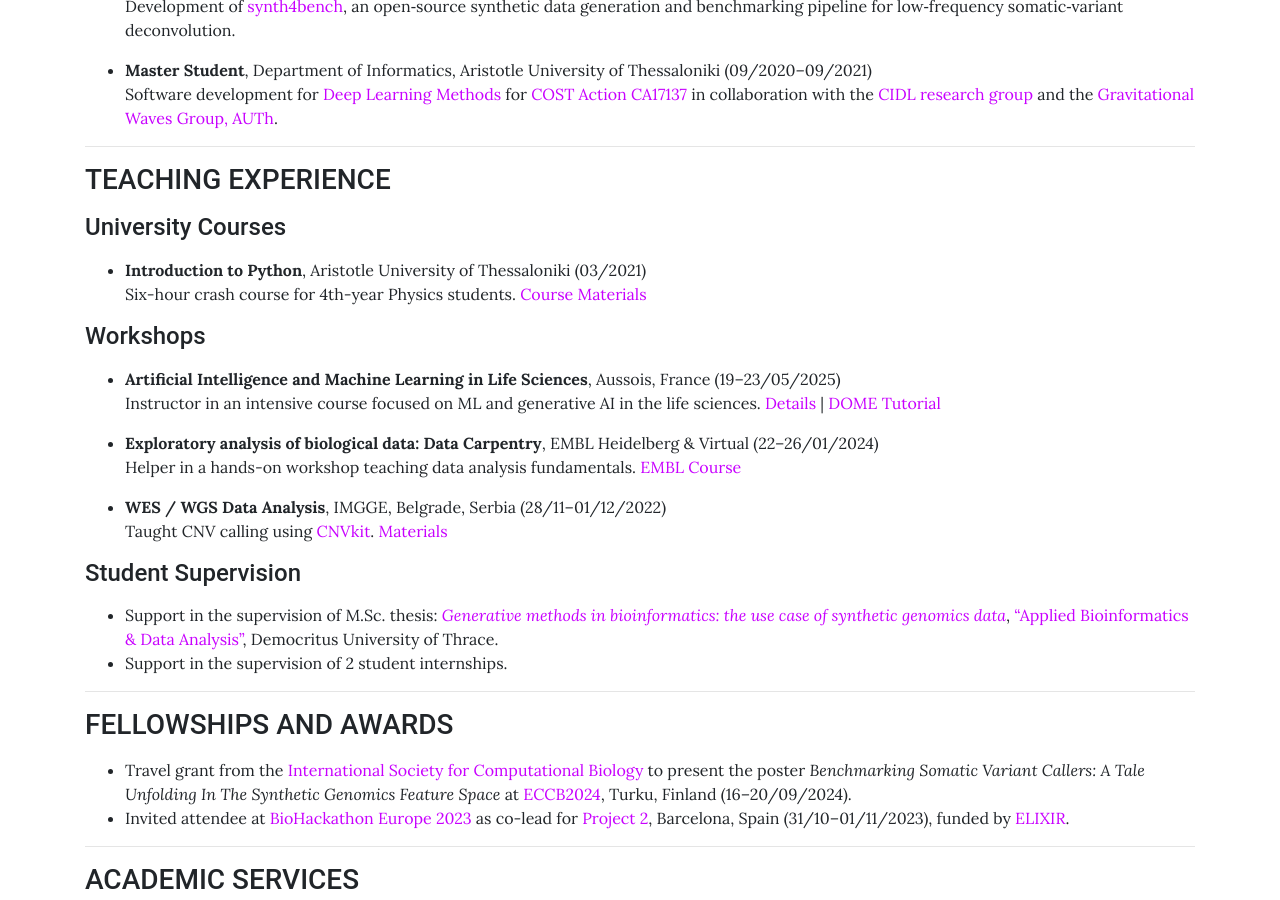
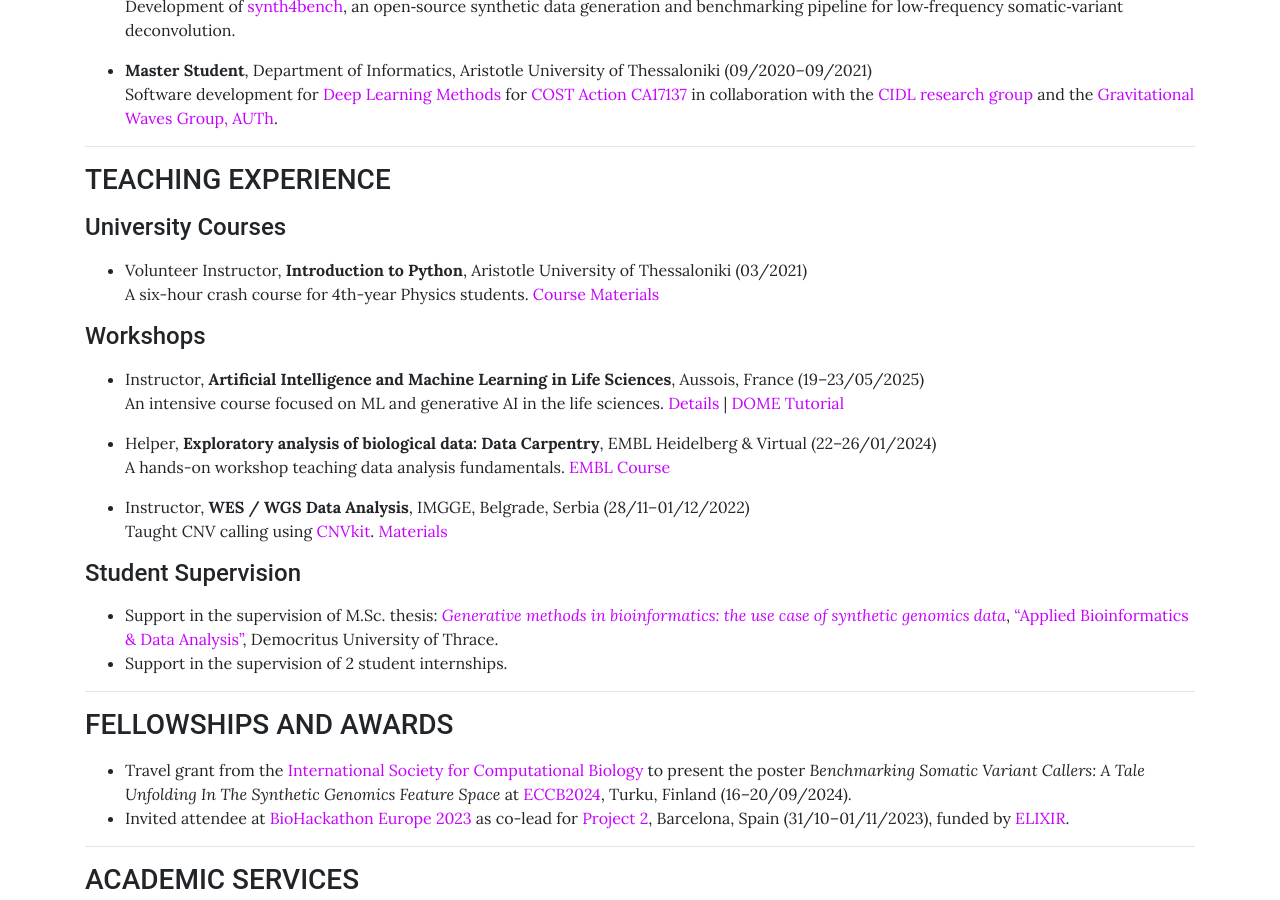
Before and after one commit to sfragkoul/sfragkoul.github.io, a Jekyll site: the page built from pages/CV.md, in a window 1280 px wide and 900 px high, scrolled down 1156 px. Built offline with Jekyll 4.4.1, drawn with Linux system fonts in a browser that asks for light colours.

Commit message:
Update CV.md

```diff
--- a/pages/CV.md
+++ b/pages/CV.md
@@ -54,19 +54,19 @@
 
 #### University Courses
 
-- **Introduction to Python**, Aristotle University of Thessaloniki (03/2021)
-  Six-hour crash course for 4th-year Physics students. [Course Materials](https://github.com/sfragkoul/Python_Intro)
+- Volunteer Instructor, **Introduction to Python**, Aristotle University of Thessaloniki (03/2021)
+  A six-hour crash course for 4th-year Physics students. [Course Materials](https://github.com/sfragkoul/Python_Intro)
 
 
 #### Workshops
 
-- **Artificial Intelligence and Machine Learning in Life Sciences**, Aussois, France (19–23/05/2025)
-  Instructor in an intensive course focused on ML and generative AI in the life sciences. [Details](https://moodle.france-bioinformatique.fr/course/view.php?id=34) | [DOME Tutorial](https://training.galaxyproject.org/training-material/topics/statistics/tutorials/dome/tutorial.html)
+- Instructor, **Artificial Intelligence and Machine Learning in Life Sciences**, Aussois, France (19–23/05/2025)
+  An intensive course focused on ML and generative AI in the life sciences. [Details](https://moodle.france-bioinformatique.fr/course/view.php?id=34) | [DOME Tutorial](https://training.galaxyproject.org/training-material/topics/statistics/tutorials/dome/tutorial.html)
 
-- **Exploratory analysis of biological data: Data Carpentry**, EMBL Heidelberg & Virtual (22–26/01/2024)
-  Helper in a hands-on workshop teaching data analysis fundamentals. [EMBL Course](https://www.embl.org/about/info/course-and-conference-office/events/dtc24-01/#vf-tabs__section-speakers)
+- Helper, **Exploratory analysis of biological data: Data Carpentry**, EMBL Heidelberg & Virtual (22–26/01/2024)
+  A hands-on workshop teaching data analysis fundamentals. [EMBL Course](https://www.embl.org/about/info/course-and-conference-office/events/dtc24-01/#vf-tabs__section-speakers)
 
-- **WES / WGS Data Analysis**, IMGGE, Belgrade, Serbia (28/11–01/12/2022)
+- Instructor, **WES / WGS Data Analysis**, IMGGE, Belgrade, Serbia (28/11–01/12/2022)
   Taught CNV calling using [CNVkit](https://cnvkit.readthedocs.io/en/stable/). [Materials](https://github.com/BiodataAnalysisGroup/IMGGE-WES-WGS-data-analysis-workshop)
 
 
```
